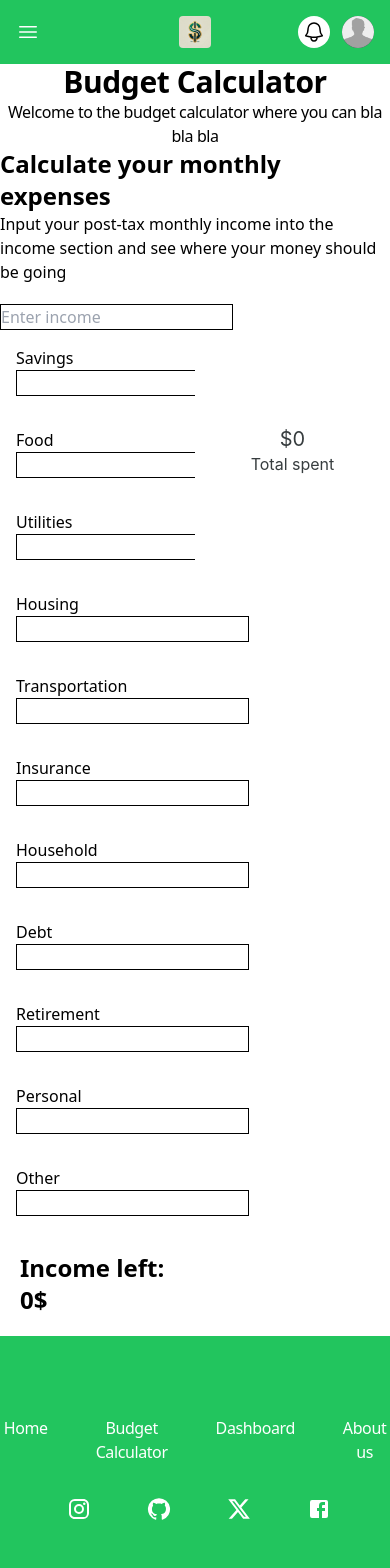
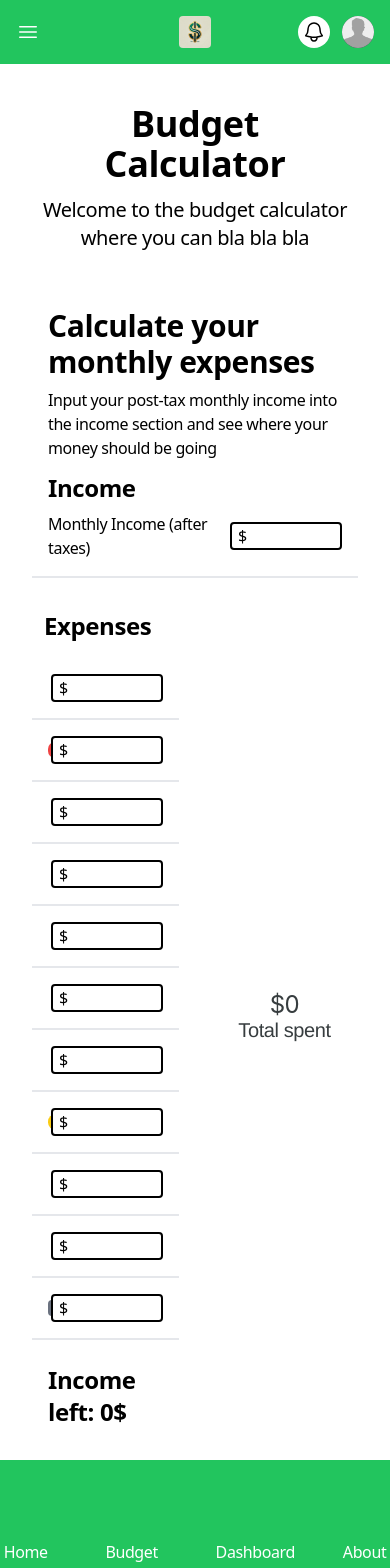
Before and after one commit to thefinnishstranger/Budget, a React (Vite) app: page /calculator in a window 390 px wide. Shown: the top 1568 px of the page. Built offline with nearby package versions, Linux system fonts and the light colour scheme.

Commit message:
improved the visual aspect of the budget calculator website but tweaking the inputs and the donut chart

```diff
--- a/src/components/CalculatorChart.tsx
+++ b/src/components/CalculatorChart.tsx
@@ -38,16 +38,25 @@ interface BudgetCategories {
           convertToNumber(categories.other),
         ],
         labels: [
-          "savings", "food", "utilities", "housing",
-          "transportation", "insurance", "household",
-          "debt", "retirement", "personal", "other"
+          "Savings", "Food", "Utilities", "Housing",
+          "Transportation", "Insurance", "Household",
+          "Debt", "Retirement", "Personal", "Other"
         ],
         colors: [
-          "#1C64F2", "#16BDCA", "#FDBA8C", "#E74694", "#F59E0B", "#84CC16", "#10B981",
-          "#6366F1", "#F87171", "#D97706", "#4B5563"
-        ],
+  "#1D4ED8", // Deep blue
+  "#EF4444", // Solid red
+  "#10B981", // Solid green
+  "#F59E0B", // Solid yellow
+  "#8B5CF6", // Purple
+  "#3B82F6", // Light blue
+  "#F87171", // Soft red
+  "#FACC15", // Bright yellow
+  "#14B8A6", // Teal
+  "#D97706", // Orange
+  "#6B7280", // Gray
+],
         chart: {
-          height: 340,
+          height: 500,
           width: "100%",
           type: "donut",
         },
@@ -68,7 +77,8 @@ interface BudgetCategories {
                   showAlways: true,
                   show: true,
                   label: "Total spent",
-                  fontFamily: "Inter, sans-serif",
+                  fontFamily: "Helvetica, Arial, sans-serif",
+                  fontSize: '20px',
                   formatter: function (w: any) {
                     const sum = w.globals.seriesTotals.reduce((a: number, b: number) => a + b, 0);
                     return '$' + sum;
@@ -77,13 +87,15 @@ interface BudgetCategories {
                 value: {
                   show: true,
                   fontFamily: "Inter, sans-serif",
+
+                  fontSize: '24px',
                   offsetY: -20,
                   formatter: function (value: number) {
                     return value + "k";
                   },
                 },
               },
-              size: "65%",
+              size: "50%",
             },
           },
         },
@@ -93,7 +105,12 @@ interface BudgetCategories {
           },
         },
         dataLabels: {
-          enabled: false,
+          enabled: true,
+          style: {
+            fontSize: '16px',
+            fontFamily: "Helvetica, Arial, sans-serif",
+            fontWeight: 'none'
+          }
         },
         legend: {
           show: false
@@ -121,7 +138,7 @@ interface BudgetCategories {
     }, [savings, food, utilities, housing, transportation, insurance, household, debt, retirement, personal, other]);
 
     return (
-      <div className="max-w-sm w-full bg-white p-4 md:p-6">
+      <div className="w-full bg-white p-4 md:p-6">
         <div className="py-6" id="donut-chart"></div>
       </div>
     );
--- a/src/pages/BudgetCalculator.tsx
+++ b/src/pages/BudgetCalculator.tsx
@@ -33,13 +33,6 @@ const BudgetCalculator: React.FC = () => {
       chartData.personal +
       chartData.other);
 
-  console.log(moneyLeft);
-  console.log(Number(income));
-  console.log(chartData.other);
-
-
-
-
   const percentages = {
     savings: 0.1,
     food: 0.17,
@@ -51,7 +44,21 @@ const BudgetCalculator: React.FC = () => {
     debt: 0.2,
     retirement: 0,
     personal: 0.07,
-    other: 0
+    other: 0,
+  };
+
+  const categoryColors = {
+    savings: "#1D4ED8", // Deep blue
+    food: "#EF4444", // Solid red
+    utilities: "#10B981", // Solid green
+    housing: "#F59E0B", // Solid yellow
+    transportation: "#8B5CF6", // Purple
+    insurance: "#3B82F6", // Light blue
+    household: "#F87171", // Soft red
+    debt: "#FACC15", // Bright yellow
+    retirement: "#14B8A6", // Teal
+    personal: "#D97706", // Orange
+    other: "#6B7280", // Gray
   };
 
   const handleIncomeChange = (e: React.ChangeEvent<HTMLInputElement>) => {
@@ -69,7 +76,6 @@ const BudgetCalculator: React.FC = () => {
 
   const handleIncomeBlur = () => {
     if (Number(income) > 0) {
-      // Update budget based on income
       const newBudget = Object.keys(percentages).reduce((acc, key) => {
         acc[key as keyof typeof budget] = Math.round(
           (income as number) * percentages[key as keyof typeof percentages]
@@ -77,56 +83,75 @@ const BudgetCalculator: React.FC = () => {
         return acc;
       }, {} as typeof budget);
 
-      setBudget(newBudget); // Update budget
-      setChartData(newBudget); // Update chart data to reflect the new budget
+      setBudget(newBudget);
+      setChartData(newBudget);
     }
   };
 
   const handleBudgetBlur = () => {
-    setChartData({ ...budget }); // Update chart data when budget fields are edited
+    setChartData({ ...budget });
   };
 
   return (
-    <div>
-      <div className="text-center tracking-tight">
-        <p className="text-3xl font-bold">Budget Calculator</p>
-        <p>Welcome to the budget calculator where you can bla bla bla</p>
+    <div className="tracking-tight">
+      <div className="text-center m-10">
+        <p className="text-4xl font-bold">Budget Calculator</p>
+        <p className="mt-3 text-xl">Welcome to the budget calculator where you can bla bla bla</p>
       </div>
-      <div>
-        <p className="text-2xl font-semibold">Calculate your monthly expenses</p>
-        <p className="mb-5">
+      <div className="m-8 border-b-2 p-4">
+        <p className="text-3xl font-semibold">Calculate your monthly expenses</p>
+        <p className="mb-3 mt-2 tracking-tight">
           Input your post-tax monthly income into the income section and see where your money should be going
         </p>
+        <p className="text-2xl font-bold mb-2">Income</p>
         <div>
+          <div className="flex items-center gap-5">
+            <label>Monthly Income (after taxes)</label>
+            <div className="relative flex items-center">
+              <span className="absolute inset-y-0 left-2 flex items-center text-black">$</span>
               <input
                 type="number"
-            placeholder="Enter income"
                 value={income}
                 onChange={handleIncomeChange}
                 onBlur={handleIncomeBlur}
-            className="border border-solid border-black"
+                className="border-2 border-black text-right pr-2 pl-8 w-28 rounded"
               />
             </div>
           </div>
-      <div className="grid grid-cols-2">
+        </div>
+      </div>
+      <div className="grid grid-cols-2 gap-8 m-8">
         <div>
+          <p className="text-2xl font-bold mb-4 ml-3">Expenses</p>
           <ul>
             {Object.keys(budget).map((key) => (
-              <li key={key} className="p-4">
-                <label>{key.charAt(0).toUpperCase() + key.slice(1)}</label>
+              <li key={key} className="p-4 border-b-2">
+                <div className="grid grid-cols-2 items-center">
+                  <div className="flex items-center gap-2">
+                    <div
+                      className="w-4 h-4 rounded-full"
+                      style={{ backgroundColor: categoryColors[key as keyof typeof categoryColors] }}
+                    ></div>
+                    <label className="text-left">{key.charAt(0).toUpperCase() + key.slice(1)}</label>
+                  </div>
+                  <div className="relative justify-self-end">
                     <input
                       type="number"
                       value={budget[key as keyof typeof budget] || ""}
                       onChange={(e) => handleInputChange(e, key)}
                       onBlur={handleBudgetBlur}
-                  className="ml-10 border border-solid border-black"
+                      className="pl-8 border-2 border-black text-right w-28 pr-2 rounded"
                     />
+                    <span className="absolute inset-y-0 left-2 flex items-center pointer-events-none">$</span>
+                  </div>
+                </div>
               </li>
             ))}
           </ul>
-          <p className="text-2xl p-5 font-bold">Income left: {moneyLeft}$</p>
+          <p className="text-2xl mt-6 ml-4 font-semibold">Income left: {moneyLeft}$</p>
         </div>
-        <div>
+
+        <div className="flex justify-center items-center">
           <CalculatorChart
             savings={chartData.savings}
             food={chartData.food}
```
Lines whose indentation alone changed are shown as unchanged.
